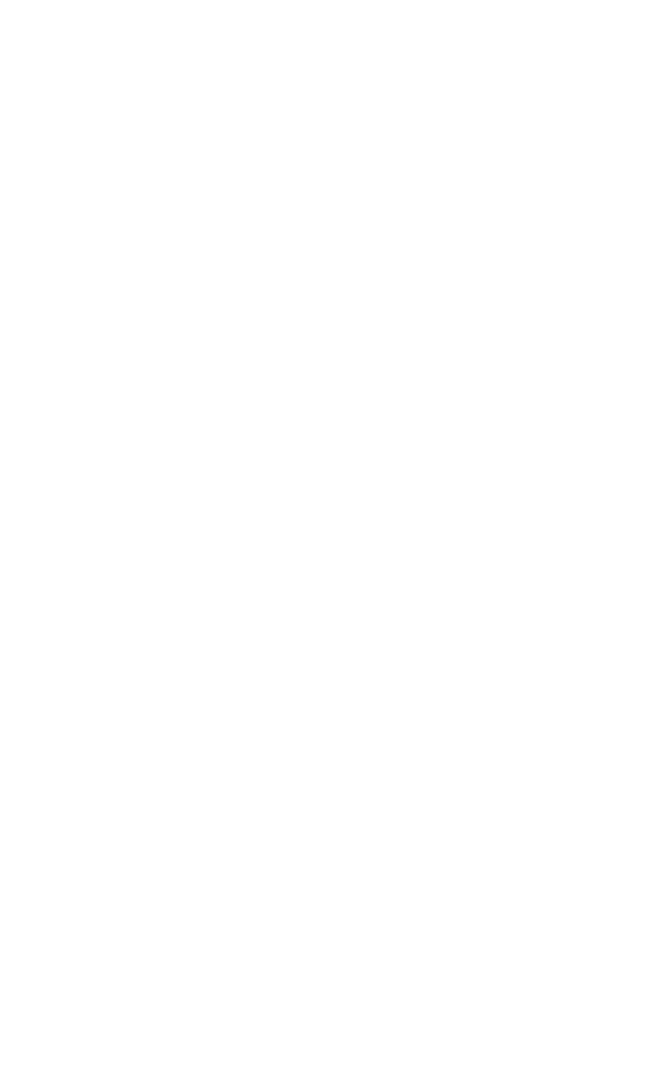
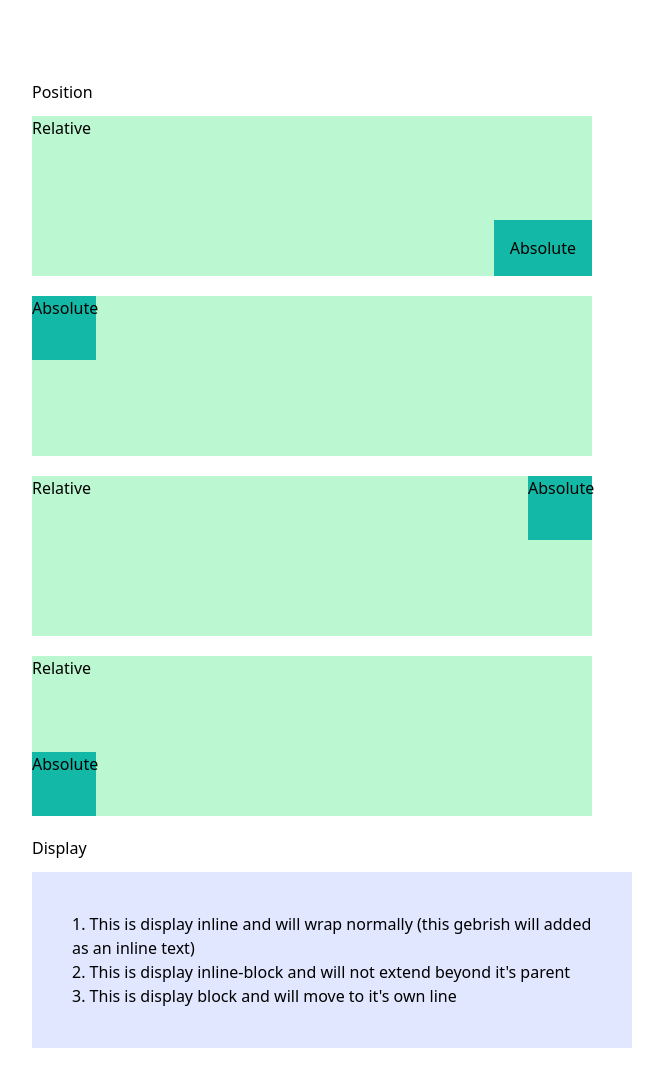
Before and after one commit to manjunathdp/Tailwind-CSS, a plain HTML site: page Fundamentals/5. Layout Position/index.html in a window 1280 px wide. Shown: the whole page, without its empty margins (48-711 px from the left). Before the commit the page ends 800 px from the top, so only its background shows below. Drawn offline with nearby package versions, Linux system fonts and the light colour scheme.

Commit message:
Position

```diff
--- a/Fundamentals/5. Layout Position/index.html
+++ b/Fundamentals/5. Layout Position/index.html
@@ -9,6 +9,52 @@
   </head>
   <body class="p-20">
     <!-- https://tailwindcss.com/docs/position -->
+    <h1 class="mb-3">Position</h1>
+    <div class="relative w-1/2 h-40 bg-green-200">
+      <p>Relative</p>
+      <div class="absolute bottom-0 right-0 bg-teal-500 p-4">
+        <p>Absolute</p>
+      </div>
+    </div>
+
+    <div class="relative w-1/2 h-40 bg-green-200 mt-5 mb-5">
+      <p>Relative</p>
+      <div class="absolute left-0 top-0 h-16 w-16 bg-teal-500">
+        <p>Absolute</p>
+      </div>
+    </div>
+
+    <div class="relative w-1/2 h-40 bg-green-200 mt-5 mb-5">
+      <p>Relative</p>
+      <div class="absolute right-0 top-0 h-16 w-16 bg-teal-500">
+        <p>Absolute</p>
+      </div>
+    </div>
+
+    <div class="relative w-1/2 h-40 bg-green-200 mt-5 mb-5">
+      <p>Relative</p>
+      <div class="absolute bottom-0 h-16 w-16 bg-teal-500">
+        <p>Absolute</p>
+      </div>
+    </div>
+
     <!-- https://tailwindcss.com/docs/display -->
+    <h1 class="mb-3">Display</h1>
+    <div class="bg-indigo-100 p-10 mb-10 w-[600px]">
+      <span class="inline"
+        >1. This is display inline and will wrap normally</span
+      >
+      (this gebrish will added as an inline text)
+      <span class="inline-block"
+        >2. This is display inline-block and will not extend beyond it's
+        parent</span
+      >
+      <span class="block"
+        >3. This is display block and will move to it's own line</span
+      >
+      <span class="hidden"
+        >This is display none and will not display at all</span
+      >
+    </div>
   </body>
 </html>
```
